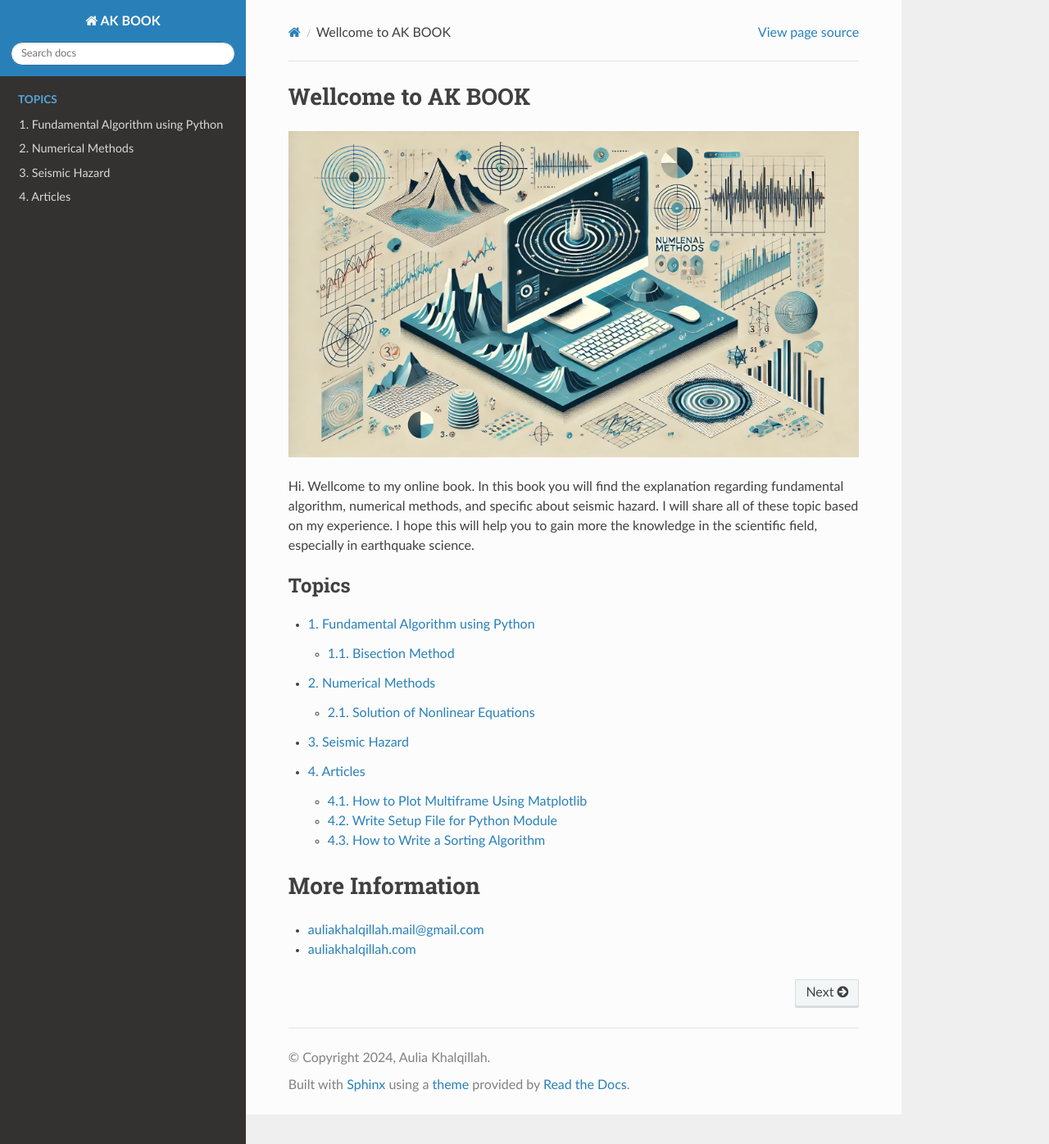
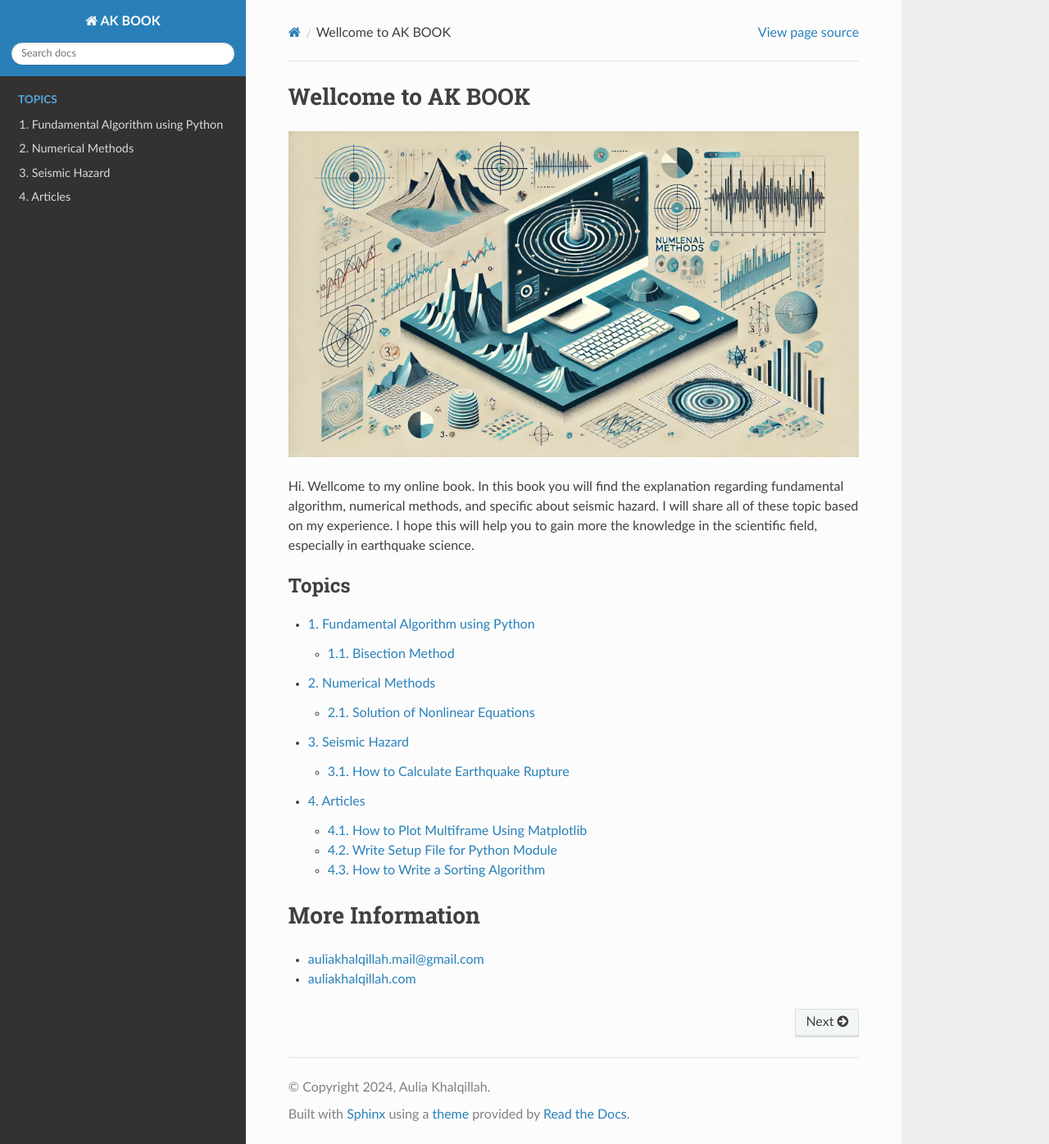
Before and after one commit to auliakhalqillah/akbook, a Sphinx documentation site: the page built from docs/source/index.rst, in a window 1280 px wide and 1396 px high. Shown: the whole window at 82% size. Built offline with Sphinx 7.4.7 and the Read the Docs theme 3.1.0, drawn with Linux system fonts in a browser that asks for light colours.

Commit message:
Update Seismic Hazard.rst

```diff
--- a/docs/source/Seismic Hazard.rst
+++ b/docs/source/Seismic Hazard.rst
@@ -2,3 +2,5 @@ Seismic Hazard
 ===============================
 .. toctree::
   :caption: Seismic Hazard
+
+  How to Calculate Earthquake Rupture
```
